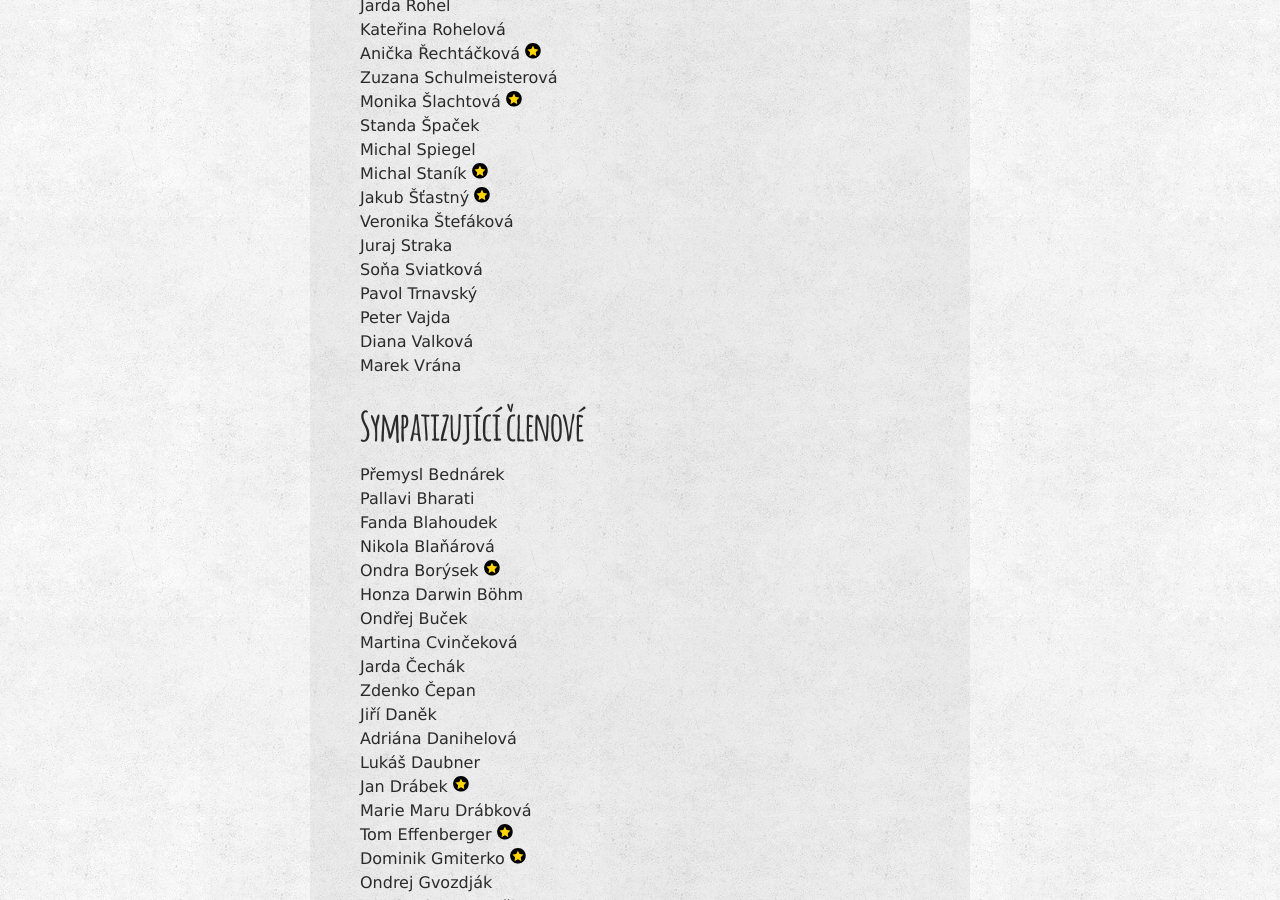
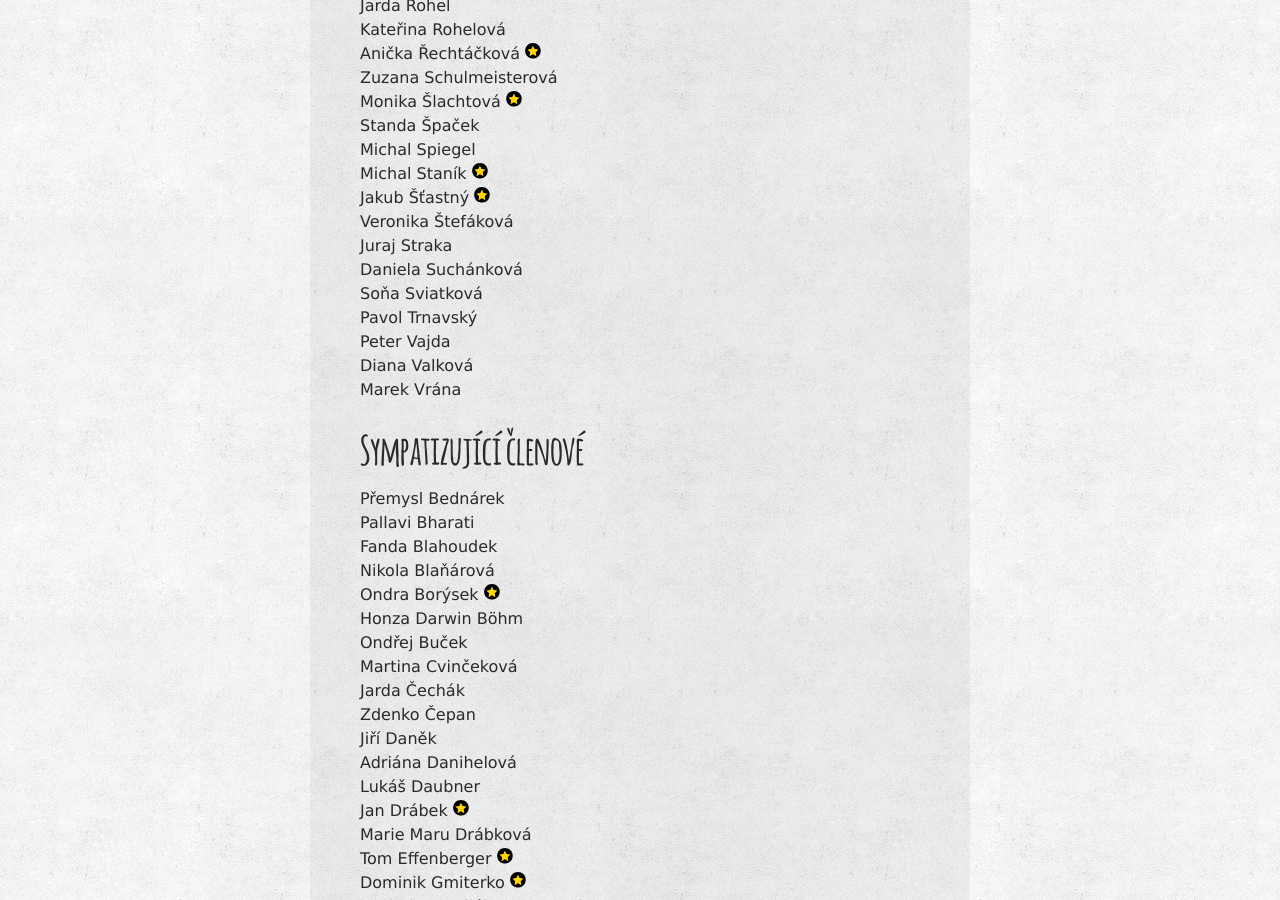
Before and after one commit to zverinec/zverinec-web, a Jekyll site: the page built from _pages/members.md, in a window 1280 px wide and 900 px high, scrolled down 1583 px. Built offline with Jekyll 4.4.1, drawn with Linux system fonts in a browser that asks for light colours; comment, search, counter and statistics services are not loaded.

Commit message:
Update members.md

```diff
--- a/_pages/members.md
+++ b/_pages/members.md
@@ -60,6 +60,7 @@ Michal Staník <img src="img/rad.svg" class="rad" title="Řád přítele severs
 Jakub Šťastný <img src="img/rad.svg" class="rad" title="Řád přítele severské zvěře za mimořádné nasazení přesahující hranice státu i spánkového režimu" /><br/>
 Veronika Štefáková<br/>
 Juraj Straka<br/>
+Daniela Suchánková<br/>
 Soňa Sviatková<br/>
 Pavol Trnavský<br/>
 Peter Vajda<br/>
```
